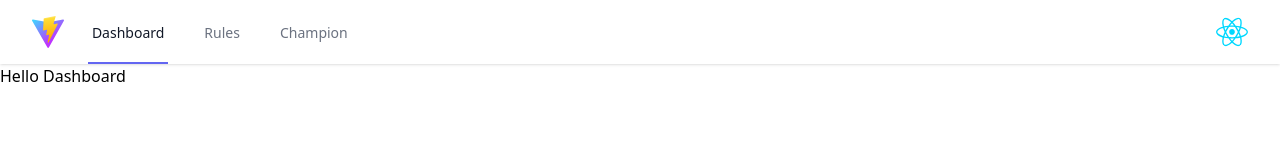
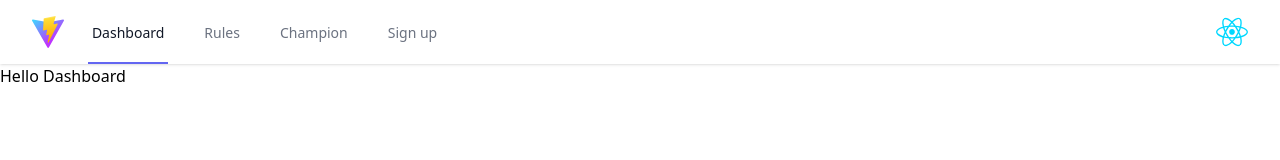
Before and after one commit to gohls/gridiron-client, a React (Vite) app: page / in a window 1280 px wide. Shown: the top 160 px of the page. Built offline with nearby package versions, Linux system fonts and the light colour scheme.

Commit message:
add sign up nav

```diff
--- a/src/components/navigation/NavigationMenu.tsx
+++ b/src/components/navigation/NavigationMenu.tsx
@@ -44,6 +44,12 @@ const NavigationMenu = () => {
                 className="inline-flex items-center border-b-2 border-transparent px-1 pt-1 text-sm font-medium text-gray-500 hover:border-gray-300 hover:text-gray-700"
               >
                 Champion
+              </a>
+              <a
+                href="signup"
+                className="inline-flex items-center border-b-2 border-transparent px-1 pt-1 text-sm font-medium text-gray-500 hover:border-gray-300 hover:text-gray-700"
+              >
+                Sign up
               </a>
             </div>
           </div>
```
